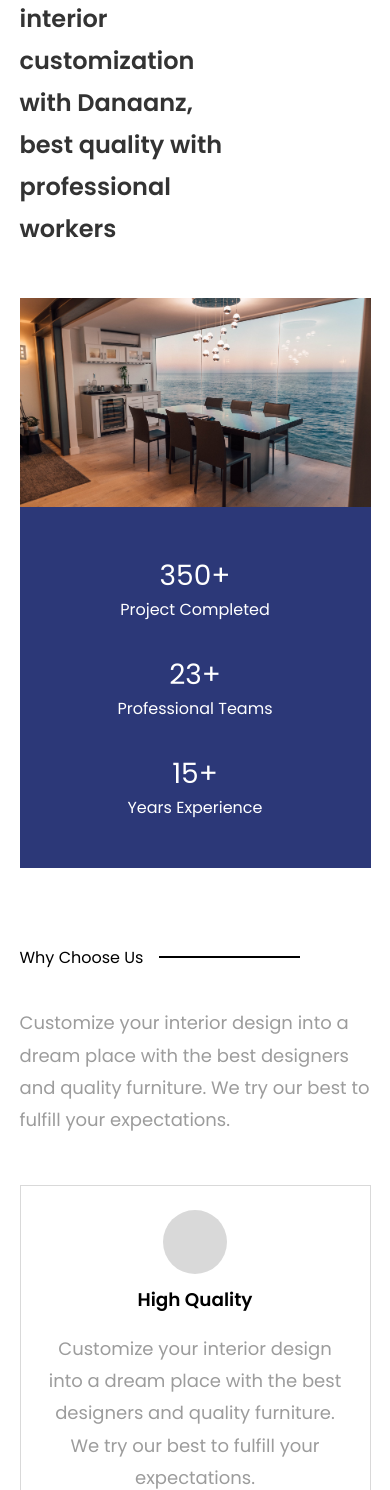
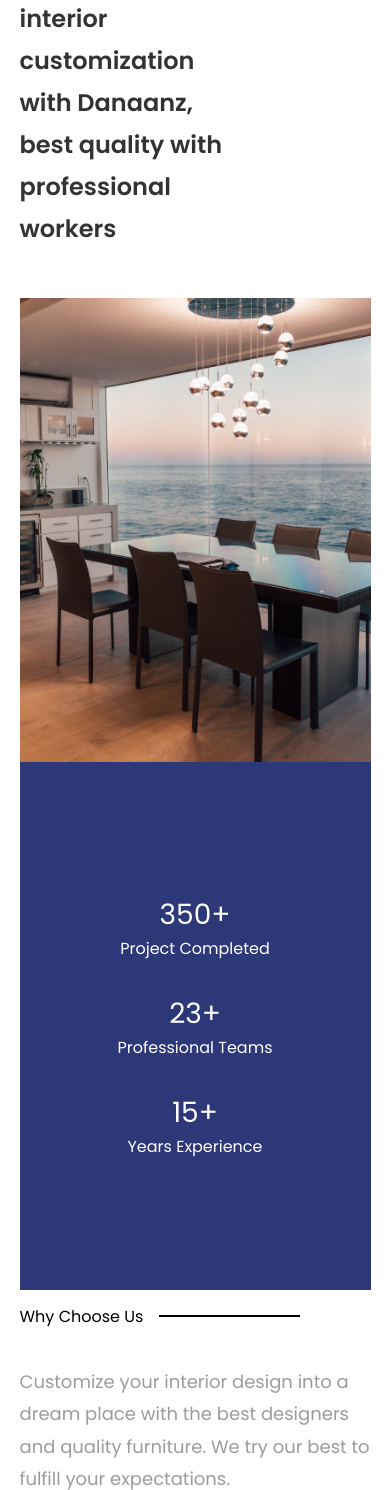
Before and after one commit to sonia-ko/dananz, a Next.js app: page /about-us in a window 390 px wide. Shown: the part 865-2355 px from the top of the page. Built offline with nearby package versions, Linux system fonts and the light colour scheme.

Commit message:
working on mobile version for about page

```diff
--- a/src/components/about/achievements/Achievements.module.css
+++ b/src/components/about/achievements/Achievements.module.css
@@ -6,22 +6,43 @@
   grid-template-columns: 70% 20%;
   column-gap: 10%;
   margin-top: 3rem;
+
+  /* overflow: hidden; */
 }
 
 .heading {
   width: 60%;
 }
+
+.image {
+  width: 100%;
+  height: 100%;
+  object-fit: cover;
+  height: 55vh;
+  max-height: 55vh;
+}
+
+.numbersBlockContainer {
+  height: 100%;
+  height: 55vh;
+  max-height: 55vh;
+}
+
 @media (min-width: 1400px) {
 }
 
 @media (max-width: 1200px) {
 }
 @media (max-width: 992px) {
+  .contentContainer {
+    grid-template-columns: 60% 35%;
+    column-gap: 5%;
+  }
 }
 
 @media (max-width: 768px) {
   .contentContainer {
-    grid-template-columns: 1fr;
+    grid-template-columns: 100%;
   }
 }
 @media (max-width: 576px) {
--- a/src/components/about/achievements/Achievements.tsx
+++ b/src/components/about/achievements/Achievements.tsx
@@ -19,11 +19,13 @@
           height="525"
           src="/about/kitchen-by-the-sea.png"
           alt="Kitchen design"
-          layout="responsive"
-          priority={false}
+          priority={true}
+          sizes="100vw"
         />
 
-        <NumbersBlock />
+        <div className={classes.numbersBlockContainer}>
+          <NumbersBlock />
+        </div>
       </div>
     </section>
   );
--- a/src/components/general/menu-mobile/MenuMobile.tsx
+++ b/src/components/general/menu-mobile/MenuMobile.tsx
@@ -1,17 +1,9 @@
 import React from "react";
-import classes from "./MenuMobile.module.css";
-import Link from "next/link";
-import Image from "next/image";
-import Button from "../button/button";
-import Logo from "../logo/Logo";
 import OpenMenuIcon from "./OpenMenuIcon";
 import OpenedMenu from "./OpenedMenu";
-import { useRouter } from "next/router";
-import { useState } from "react";
+import classes from "./MenuMobile.module.css";
 
 interface MenuMobile {
-  //   onMenuOpen: () => void;
-  //   displayHeader: boolean;
   openMenu: () => void;
   closeMenu: () => void;
   menuOpened: boolean;
@@ -22,19 +14,6 @@
   closeMenu,
   menuOpened,
 }) => {
-  const router = useRouter();
-  // const [menuOpened, setMenuOpened] = useState(false);
-
-  // const openMenu = () => {
-  //   document.body.style.overflow = "hidden";
-  //   setMenuOpened(true);
-  // };
-
-  // const closeMenu = () => {
-  //   document.body.style.overflow = "auto";
-  //   setMenuOpened(false);
-  // };
-
   return (
     <div className={classes.container}>
       {!menuOpened && <OpenMenuIcon onClick={openMenu} />}
--- a/src/components/general/numbers-block/NumbersBlock.module.css
+++ b/src/components/general/numbers-block/NumbersBlock.module.css
@@ -2,7 +2,8 @@
   background-color: var(--blue-color);
   color: var(--white-color);
   display: flex;
-  width: 100%;
+  /* width: 100%; */
+  height: 100%;
   flex-direction: column;
   justify-content: center;
   align-items: center;
--- a/src/components/general/sections/secondary-banner/SecondaryBanner.module.css
+++ b/src/components/general/sections/secondary-banner/SecondaryBanner.module.css
@@ -24,6 +24,10 @@
 }
 
 @media (min-width: 1400px) {
+  .image {
+    height: 80vh;
+    object-fit: cover;
+  }
 }
 
 @media (max-width: 1200px) {
--- a/src/components/general/sections/secondary-banner/SecondaryBanner.tsx
+++ b/src/components/general/sections/secondary-banner/SecondaryBanner.tsx
@@ -21,15 +21,13 @@
       <h1>{title}</h1>
       <p className={`${classes.p} text-size-s p-narrow`}>{paragraph}</p>
       <Image
-        // layout="responsive"
-        // fill={true}
         sizes="100vw"
         className={classes.image}
         width="1200"
         height="513"
-        loading="lazy"
         src={image.src}
         alt={image.alt}
+        priority={true}
         // priority={true}
       />
     </section>
--- a/src/styles/globals.css
+++ b/src/styles/globals.css
@@ -18,6 +18,8 @@
 body {
   font-family: "Poppins", sans-serif;
   z-index: 0;
+  width: 100vw;
+  /* overflow-x: hidden; */
 }
 
 html,
```
